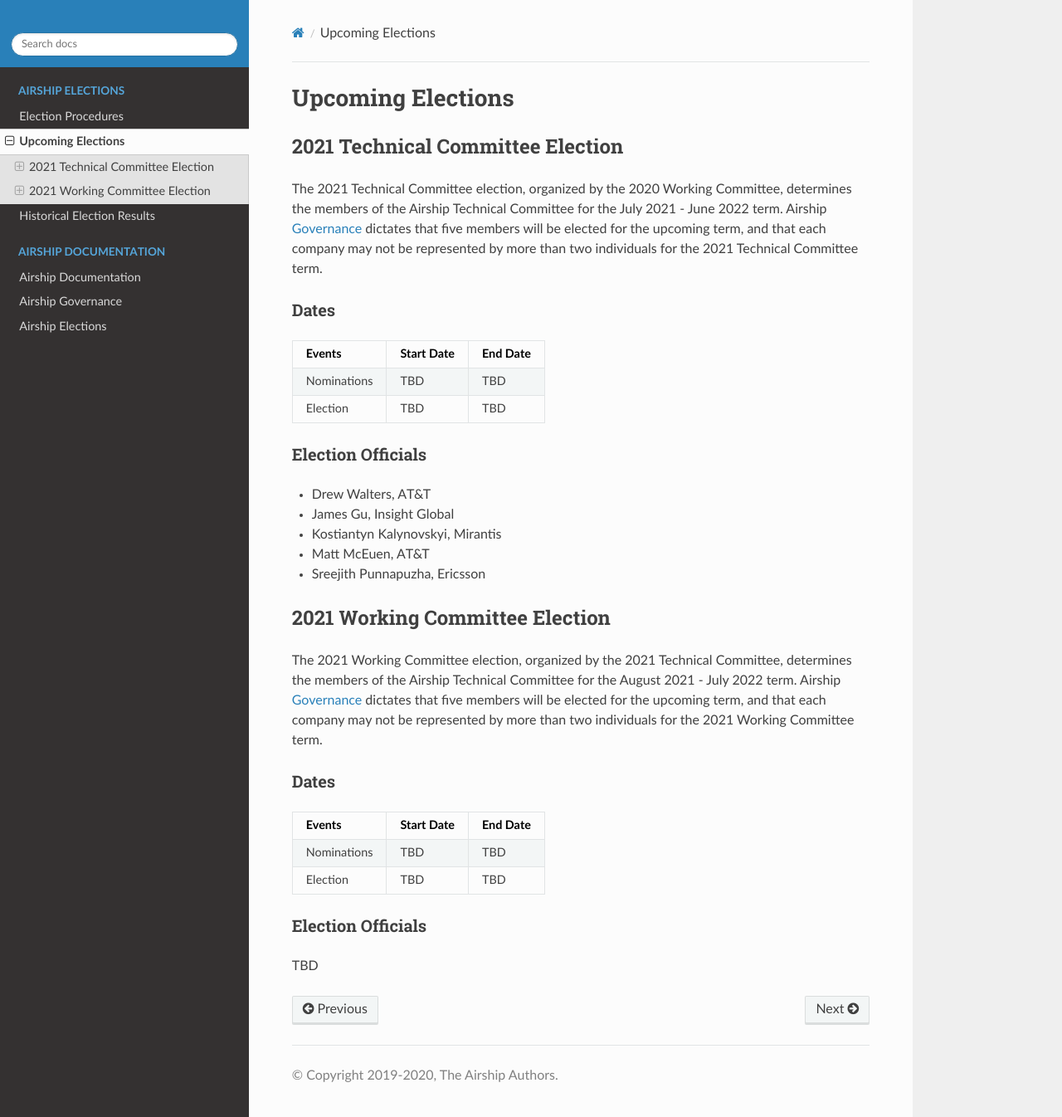
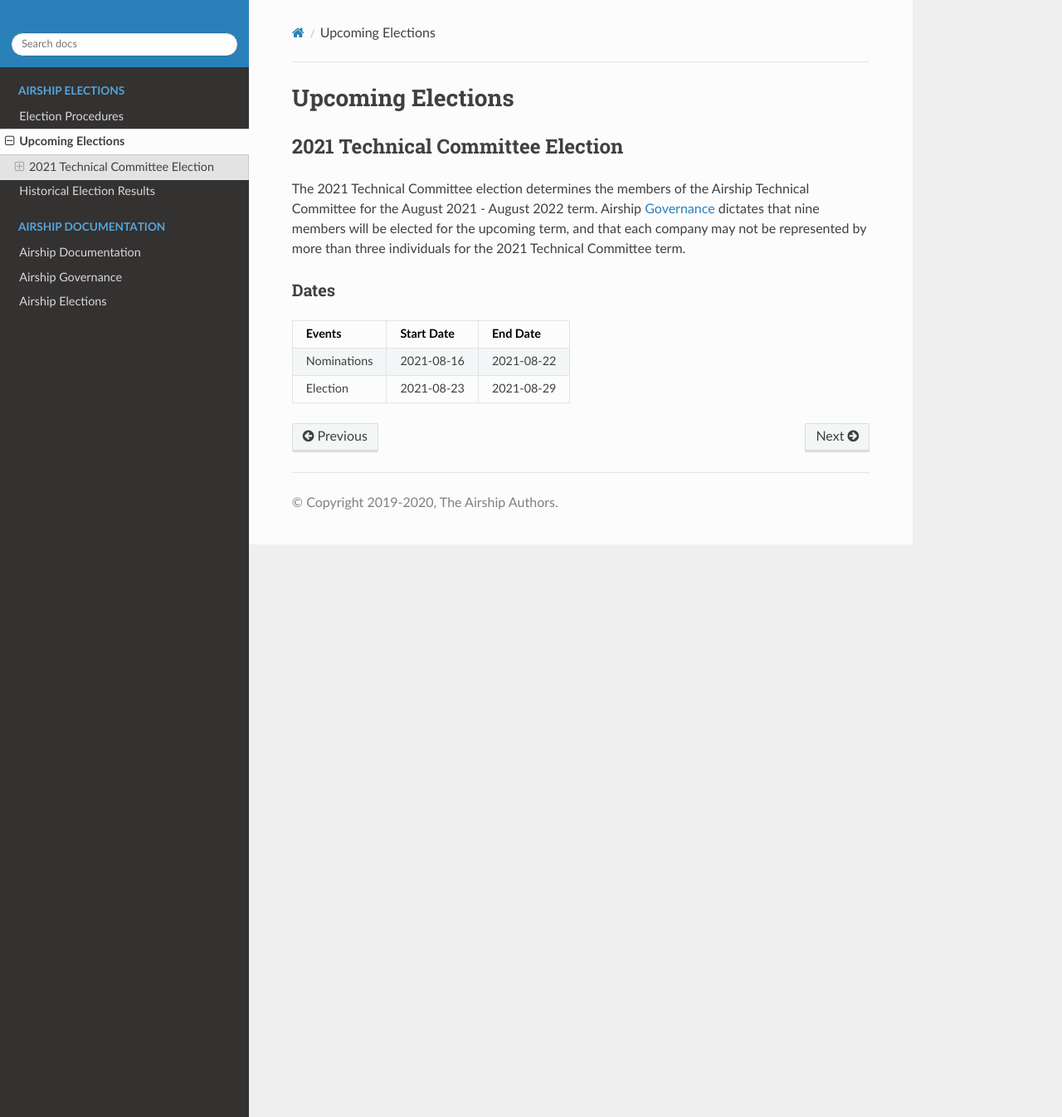
Before and after one commit to airshipit/election, a Sphinx documentation site: the page built from doc/source/upcoming.rst, in a window 1280 px wide and 1346 px high. Shown: the whole window at 83% size. Built offline with Sphinx 7.4.7 and the Read the Docs theme 2.0.0, drawn with Linux system fonts in a browser that asks for light colours.

Commit message:
Set up for 2021 TC elections
This change

1. Updates election info per the recent governance changes to combine
the TC and WC into one body

2. Sets things up to commence the 2021 TC election

Change-Id: Ie8194d878b58130d48160787ef6266daeb7b3339

```diff
--- a/doc/source/upcoming.rst
+++ b/doc/source/upcoming.rst
@@ -5,11 +5,11 @@
 2021 Technical Committee Election
 =================================
 
-The 2021 Technical Committee election, organized by the 2020 Working Committee,
-determines the members of the Airship Technical Committee for the July 2021 -
-June 2022 term. Airship `Governance`_ dictates that five members will be
+The 2021 Technical Committee election
+determines the members of the Airship Technical Committee for the August 2021 -
+August 2022 term. Airship `Governance`_ dictates that nine members will be
 elected for the upcoming term, and that each company may not be represented by
-more than two individuals for the 2021 Technical Committee term.
+more than three individuals for the 2021 Technical Committee term.
 
 Dates
 -----
@@ -17,43 +17,9 @@
 +-------------+-------------------------+-------------------------+
 | Events      | Start Date              | End Date                |
 +=============+=========================+=========================+
-| Nominations | TBD                     | TBD                     |
+| Nominations | 2021-08-16              | 2021-08-22              |
 +-------------+-------------------------+-------------------------+
-| Election    | TBD                     | TBD                     |
+| Election    | 2021-08-23              | 2021-08-29              |
 +-------------+-------------------------+-------------------------+
 
-Election Officials
-------------------
-
-* Drew Walters, AT&T
-* James Gu, Insight Global
-* Kostiantyn Kalynovskyi, Mirantis
-* Matt McEuen, AT&T
-* Sreejith Punnapuzha, Ericsson
-
-2021 Working Committee Election
-===============================
-
-The 2021 Working Committee election, organized by the 2021 Technical Committee,
-determines the members of the Airship Technical Committee for the August 2021 -
-July 2022 term. Airship `Governance`_ dictates that five members will be
-elected for the upcoming term, and that each company may not be represented by
-more than two individuals for the 2021 Working Committee term.
-
-Dates
------
-
-+-------------+-------------------------+-------------------------+
-| Events      | Start Date              | End Date                |
-+=============+=========================+=========================+
-| Nominations | TBD                     | TBD                     |
-+-------------+-------------------------+-------------------------+
-| Election    | TBD                     | TBD                     |
-+-------------+-------------------------+-------------------------+
-
-Election Officials
-------------------
-
-TBD
-
 .. _Governance: https://opendev.org/airship/governance
```
Also changed, not shown: candidates/2021/TC/placeholder_and_hints.rst (added, +17 -0 lines), doc/source/procedures.rst (+5 -29 lines).
